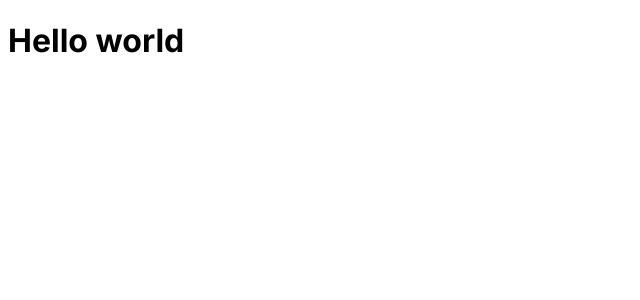
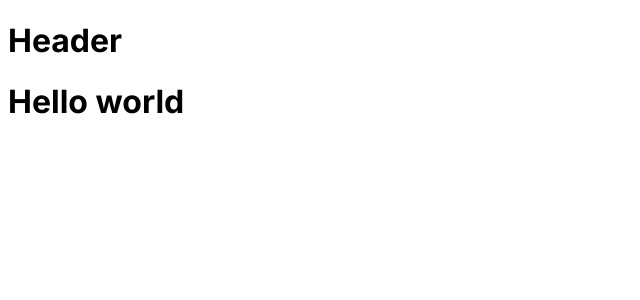
Before and after one commit to bruk19/Lottery-frontend, a Next.js app: page / in a window 1280 px wide. Shown: the top 300 px of the page, without its empty margins (0-640 px from the left). Built offline with nearby package versions, Linux system fonts and the light colour scheme.

Commit message:
Create header component

```diff
--- /dev/null
+++ b/components/Header.jsx
@@ -0,0 +1,9 @@
+export default function Header() {
+  return(
+    <div>
+      <h1>
+        Header
+      </h1>
+    </div>
+  )
+}
--- a/src/app/layout.js
+++ b/src/app/layout.js
@@ -3,8 +3,8 @@ import { Inter } from "next/font/google";
 const inter = Inter({ subsets: ["latin"] });
 
 export const metadata = {
-  title: "Create Next App",
-  description: "Generated by create next app",
+  title: "Lottery smart contract",
+  description: "this is a lottery smart contract wich is build with hardhat and nextJs",
 };
 
 export default function RootLayout({ children }) {
--- a/src/app/page.js
+++ b/src/app/page.js
@@ -1,9 +1,9 @@
-import Image from "next/image";
-
+import Header from "../../components/Header";
 export default function Home() {
   return (
     <main className="flex min-h-screen flex-col items-center justify-between p-24">
       <div className="z-10 max-w-5xl w-full items-center justify-between font-mono text-sm lg:flex">
+          <Header />
         <h1>Hello world</h1>
       </div>
     </main>
```
